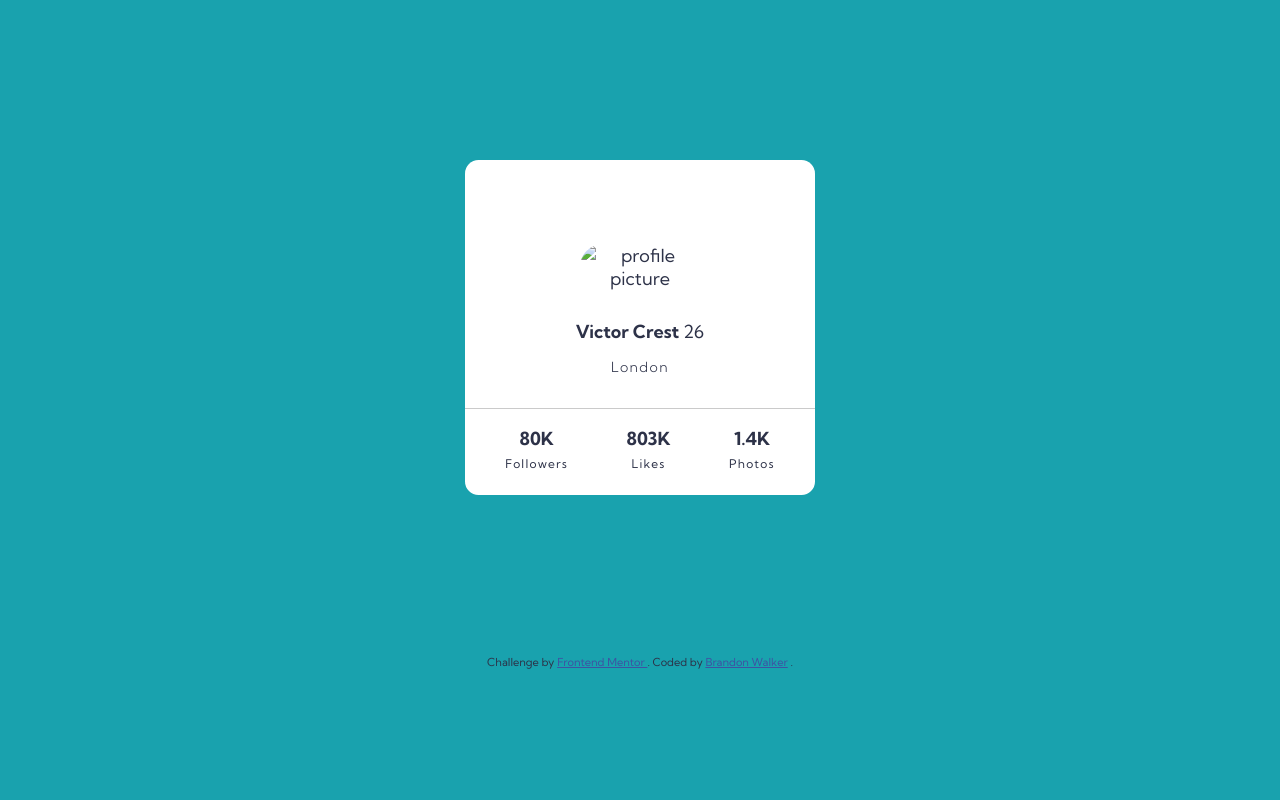
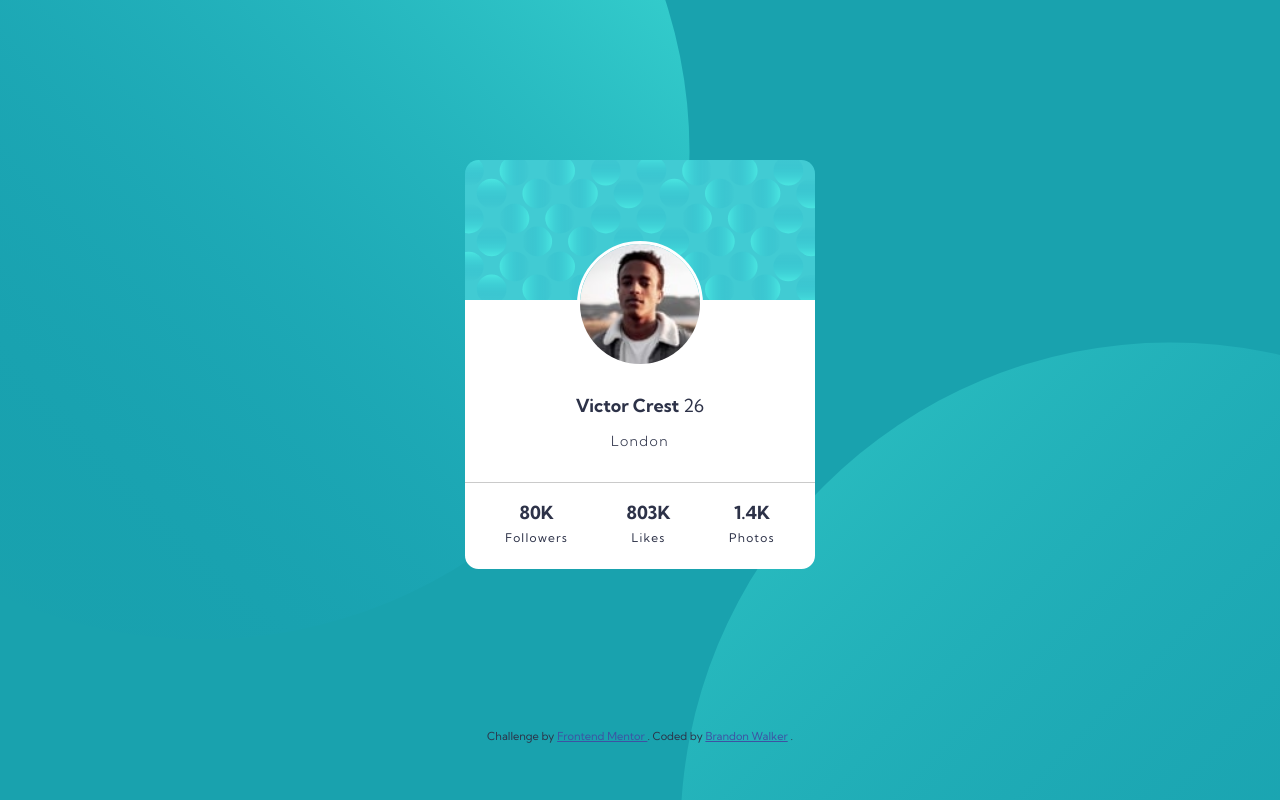
Before and after one commit to walker861/FEMProfileCardComponent, a plain HTML site: page index.html in a window 1280 px wide. Drawn offline with Linux system fonts and the light colour scheme; the site is published under a folder, as on GitHub Pages, so addresses that start at the root find nothing.

Commit message:
updated url for images

```diff
--- a/index.html
+++ b/index.html
@@ -16,7 +16,7 @@
   <body>
     <main class="container">
       <section class="top">
-        <img src="/images/image-victor.jpg" alt="profile picture" />
+        <img src="./images/image-victor.jpg" alt="profile picture" />
         <h1>
           Victor Crest
           <span>26</span>
--- a/style.css
+++ b/style.css
@@ -12,8 +12,8 @@ html {
 body {
   background-color: hsl(185, 75%, 39%);
   background-attachment: fixed;
-  background-image: url(/images/bg-pattern-top.svg),
-    url(/images/bg-pattern-bottom.svg);
+  background-image: url(./images/bg-pattern-top.svg),
+    url(./images/bg-pattern-bottom.svg);
 
   background-position: bottom 10rem left -18rem, top 21.4rem left 42.5rem;
   background-repeat: no-repeat, no-repeat;
@@ -27,7 +27,7 @@ body {
   margin-inline: auto;
   margin-block: 20vh;
   background-color: white;
-  background-image: url(/images/bg-pattern-card.svg);
+  background-image: url(./images/bg-pattern-card.svg);
   background-repeat: no-repeat;
   border-radius: 0.75em;
   max-width: 350px;
```
